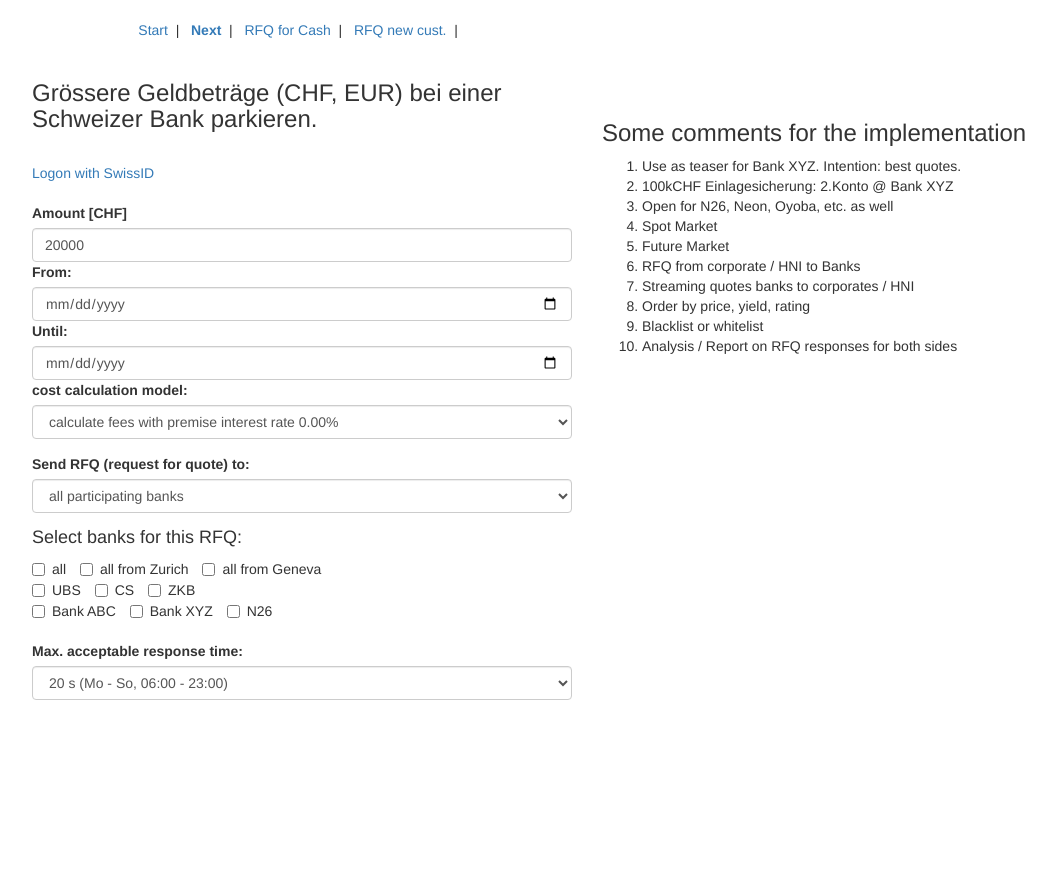
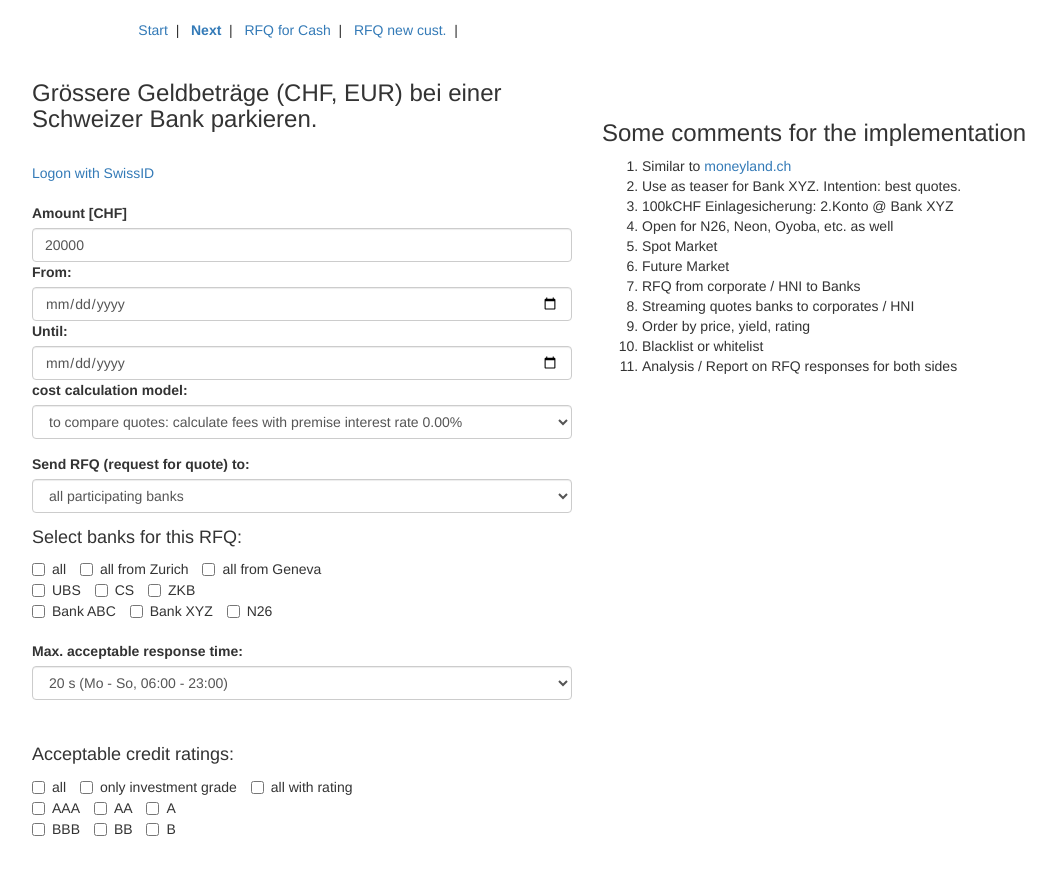
Before and after one commit to TopSoftwareGuru/cbproxy, a plain HTML site: page prototype2019/auction.html in a window 1280 px wide. Shown: the whole page, without its empty margins (53-1109 px from the left). Before the commit the page ends 800 px from the top, so only its background shows below. Drawn offline with nearby package versions, Linux system fonts and the light colour scheme.

Commit message:
changed?

```diff
--- a/prototype2019/auction.html
+++ b/prototype2019/auction.html
@@ -48,8 +48,7 @@
  <div class="form-group">
   <label for="sel1">cost calculation model:</label>
   <select class="form-control" id="sel1">
-    <option>calculate fees with premise interest rate 0.00%</option>
-    <option>other model</option>
+    <option>to compare quotes: calculate fees with premise interest rate 0.00%</option>
   </select>
 </div>
  <div class="form-group">
@@ -96,6 +95,27 @@
     <option>24 hours (Mo - Fr, 08:00 -- 17:00)</option>
   </select>
 </div>
+<br >
+
+
+<h4> Acceptable credit ratings:</h4>
+<div>
+ <label class="checkbox-inline"><input type="checkbox" value="">all</label>
+<label class="checkbox-inline"><input type="checkbox" value="">only investment grade</label>
+<label class="checkbox-inline"><input type="checkbox" value="">all with rating</label>
+</div>
+<div>
+ <label class="checkbox-inline"><input type="checkbox" value="">AAA</label>
+<label class="checkbox-inline"><input type="checkbox" value="">AA</label>
+<label class="checkbox-inline"><input type="checkbox" value="">A</label>
+</div>
+<div>
+ <label class="checkbox-inline"><input type="checkbox" value="">BBB</label>
+<label class="checkbox-inline"><input type="checkbox" value="">BB</label>
+<label class="checkbox-inline"><input type="checkbox" value="">B</label>
+</div>
+<br >
+
 
     </div>
  </form>
@@ -116,6 +136,7 @@
 
 
 <ol>
+  <li>Similar to <a href="https://www.moneyland.ch/de/privateAccount/list">moneyland.ch</a></li>
   <li>Use as teaser for Bank XYZ. Intention: best quotes.</li>
   <li>100kCHF Einlagesicherung: 2.Konto @ Bank XYZ</li>
   <li>Open for N26, Neon, Oyoba, etc. as well</li>
```
